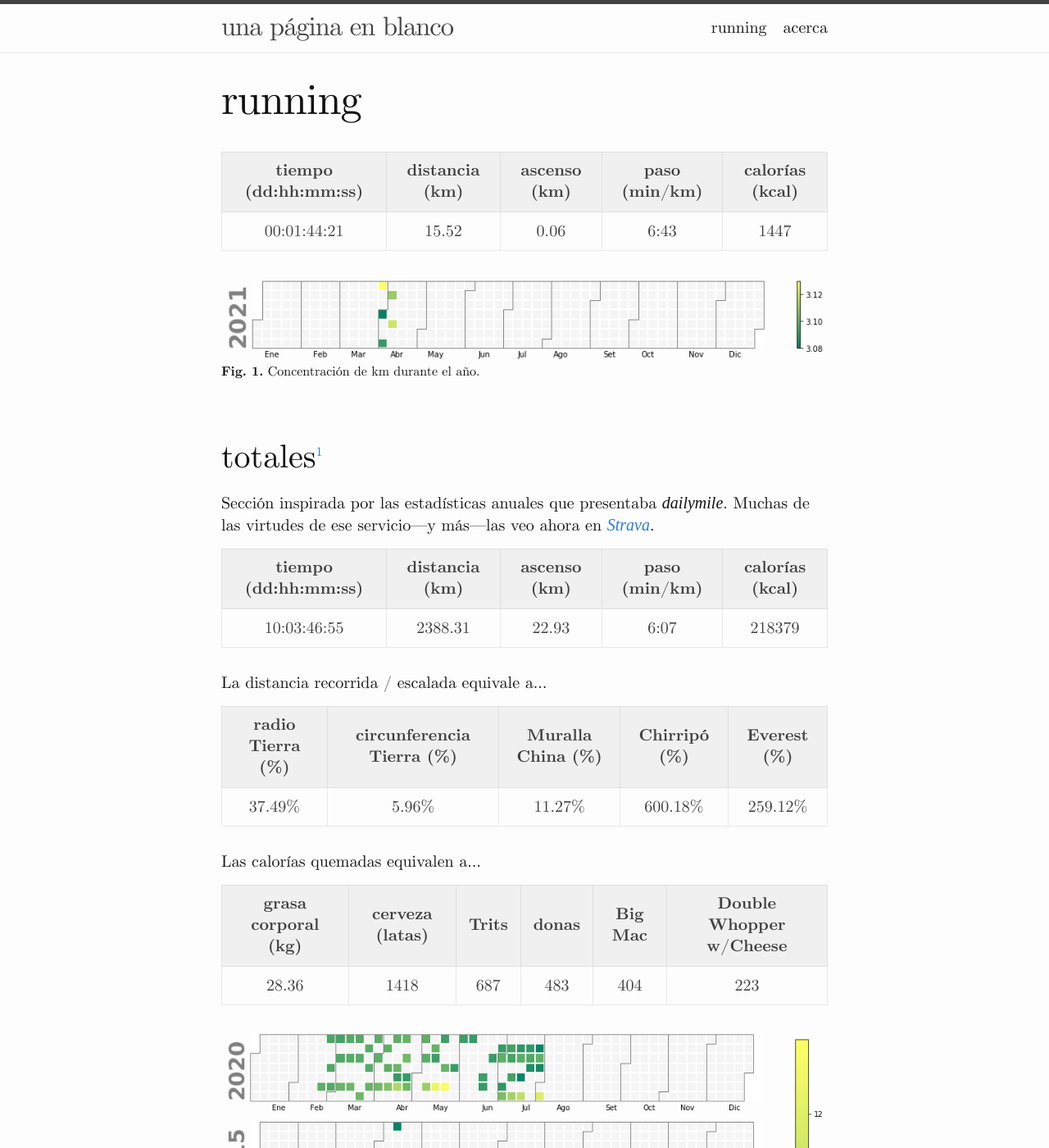
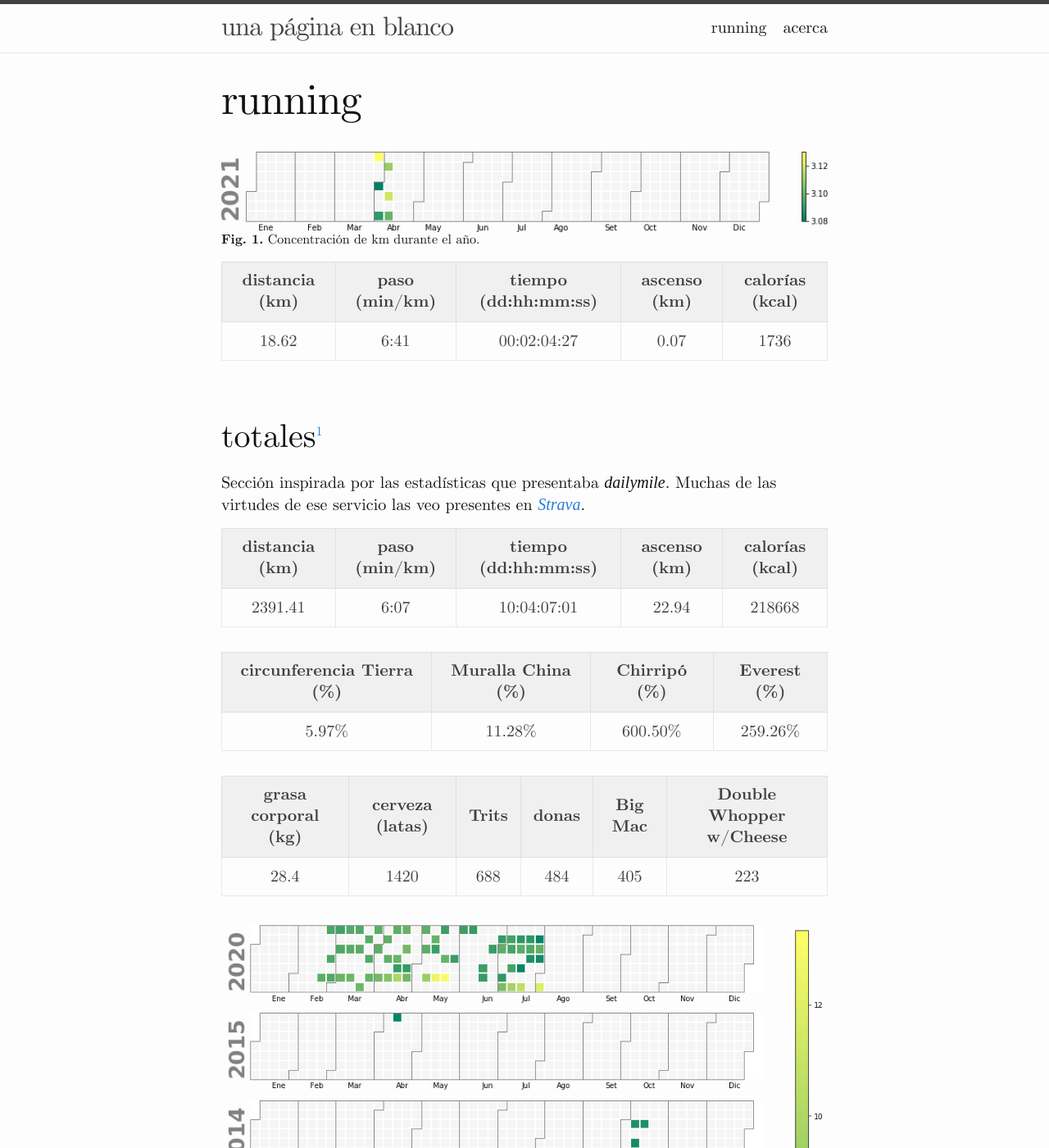
Before and after one commit to eguevaralopez/eguevaralopez.github.io, a Jekyll site: the page built from running.md, in a window 1280 px wide and 1400 px high. Shown: the whole window at 82% size. Built offline with Jekyll 4.4.1, drawn with Linux system fonts in a browser that asks for light colours; some web fonts are replaced.

Commit message:
running update

```diff
--- a/_data/dailymilesque_stats.csv
+++ b/_data/dailymilesque_stats.csv
@@ -1,7 +1,7 @@
 tiempo (dd:hh:mm:ss),distancia (km),ascenso (km),paso (min/km),calorías (kcal),radio Tierra (%),circunferencia Tierra (%),Muralla China (%),Chirripó (%),Everest (%),grasa corporal (kg),cerveza (latas),Trits,donas,Big Mac,Double Whopper w/Cheese
-10:03:46:55,2388.31,22.93,6:07,218379,37.49%,5.96%,11.27%,600.18%,259.12%,28.36,1418,687,483,404,223
-00:01:44:21,15.52,0.06,6:43,1447,,,,,,,,,,,
+10:04:07:01,2391.41,22.94,6:07,218668,37.54%,5.97%,11.28%,600.50%,259.26%,28.4,1420,688,484,405,223
+00:02:04:27,18.62,0.07,6:41,1736,,,,,,,,,,,
 total time (s),total distance(m),total climb (m),total energy (kcal),,,,,,,,,,,,
-877615,2388312.5,22927,218379,,,,,,,,,,,,
+878821,2391407.6,22939,218668,,,,,,,,,,,,
 2021 time (s),2021 distance(m),2021 climb (m),https://fitness.stackexchange.com/questions/15608/energy-expenditure-calories-burned-equation-for-running/36045#36045,,,,,,,,,,,,
-6261,15522.5,60,1447,,,,,,,,,,,,
+7467,18617.6,72,1736,,,,,,,,,,,,
--- a/running.md
+++ b/running.md
@@ -3,32 +3,35 @@ layout: page
 title: running
 permalink: /running/
 ---
-{% assign row = site.data.dailymilesque_stats[1] %}
-
-| tiempo (dd:hh:mm:ss) | distancia (km) | ascenso (km) | paso (min/km) | calorías (kcal) |
-|:--------------------:|:--------------:|:------------:|:-------------:|:----------------:|
-| {{ row["tiempo (dd:hh:mm:ss)"] }} | {{ row["distancia (km)"] }} | {{ row["ascenso (km)"] }} | {{ row["paso (min/km)"] }} | {{ row["calorías (kcal)"] }} |
-
 <figure>
   <img src="/assets/img/running_2021.png" alt="" style="width:100%">
   <figcaption><b>Fig. 1.</b> Concentración de km durante el año.</figcaption>
 </figure>
+
+{% assign row = site.data.dailymilesque_stats[1] %}
+
+| distancia (km) | paso (min/km) | tiempo (dd:hh:mm:ss) | ascenso (km) | calorías (kcal) |
+|:--------------:|:-------------:|:--------------------:|:------------:|:---------------:|
+| {{ row["distancia (km)"] }} | {{ row["paso (min/km)"] }} | {{ row["tiempo (dd:hh:mm:ss)"] }} | {{ row["ascenso (km)"] }} | {{ row["calorías (kcal)"] }} |
+
 ## totales[^1]
-Sección inspirada por las estadísticas anuales que presentaba *dailymile*. Muchas de las virtudes de ese servicio---y más---las veo ahora en [*Strava*](https://www.strava.com/).
+Sección inspirada por las estadísticas que presentaba *dailymile*. Muchas de las virtudes de ese servicio las veo presentes en [*Strava*](https://www.strava.com/).
 
 {% assign row = site.data.dailymilesque_stats[0] %}
 
-| tiempo (dd:hh:mm:ss) | distancia (km) | ascenso (km) | paso (min/km) | calorías (kcal) |
-|:--------------------:|:--------------:|:------------:|:-------------:|:----------------:|
-| {{ row["tiempo (dd:hh:mm:ss)"] }} | {{ row["distancia (km)"] }} | {{ row["ascenso (km)"] }} | {{ row["paso (min/km)"] }} | {{ row["calorías (kcal)"] }} |
+| distancia (km) | paso (min/km) | tiempo (dd:hh:mm:ss) | ascenso (km) | calorías (kcal) |
+|:--------------:|:-------------:|:--------------------:|:------------:|:---------------:|
+| {{ row["distancia (km)"] }} | {{ row["paso (min/km)"] }} | {{ row["tiempo (dd:hh:mm:ss)"] }} | {{ row["ascenso (km)"] }} | {{ row["calorías (kcal)"] }} |
 
-La distancia recorrida / escalada equivale a...
+{::comment}
+| radio Tierra (%)
+|:----------------:
+| {{ row["radio Tierra (%)"] }}
+{:/comment}
 
-| radio Tierra (%) | circunferencia Tierra (%) | Muralla China (%) | Chirripó (%) | Everest (%) |
-|:----------------:|:-------------------------:|:-----------------:|:------------:|:-----------:|
-| {{ row["radio Tierra (%)"] }} | {{ row["circunferencia Tierra (%)"] }} | {{ row["Muralla China (%)"] }} | {{ row["Chirripó (%)"] }} | {{ row["Everest (%)"] }} |
-
-Las calorías quemadas equivalen a...
+| circunferencia Tierra (%) | Muralla China (%) | Chirripó (%) | Everest (%) |
+|:-------------------------:|:-----------------:|:------------:|:-----------:|
+| {{ row["circunferencia Tierra (%)"] }} | {{ row["Muralla China (%)"] }} | {{ row["Chirripó (%)"] }} | {{ row["Everest (%)"] }} |
 
 | grasa corporal (kg) | cerveza (latas) | Trits | donas | Big Mac | Double Whopper w/Cheese |
 |:-------------------:|:---------------:|:-----:|:-----:|:-------:|:-----------------------:|
```
Also changed, not shown: _data/running_data.csv (+7 -6 lines), assets/img/running_2021.png, assets/img/running_2021.svg (added), 2 other files.
